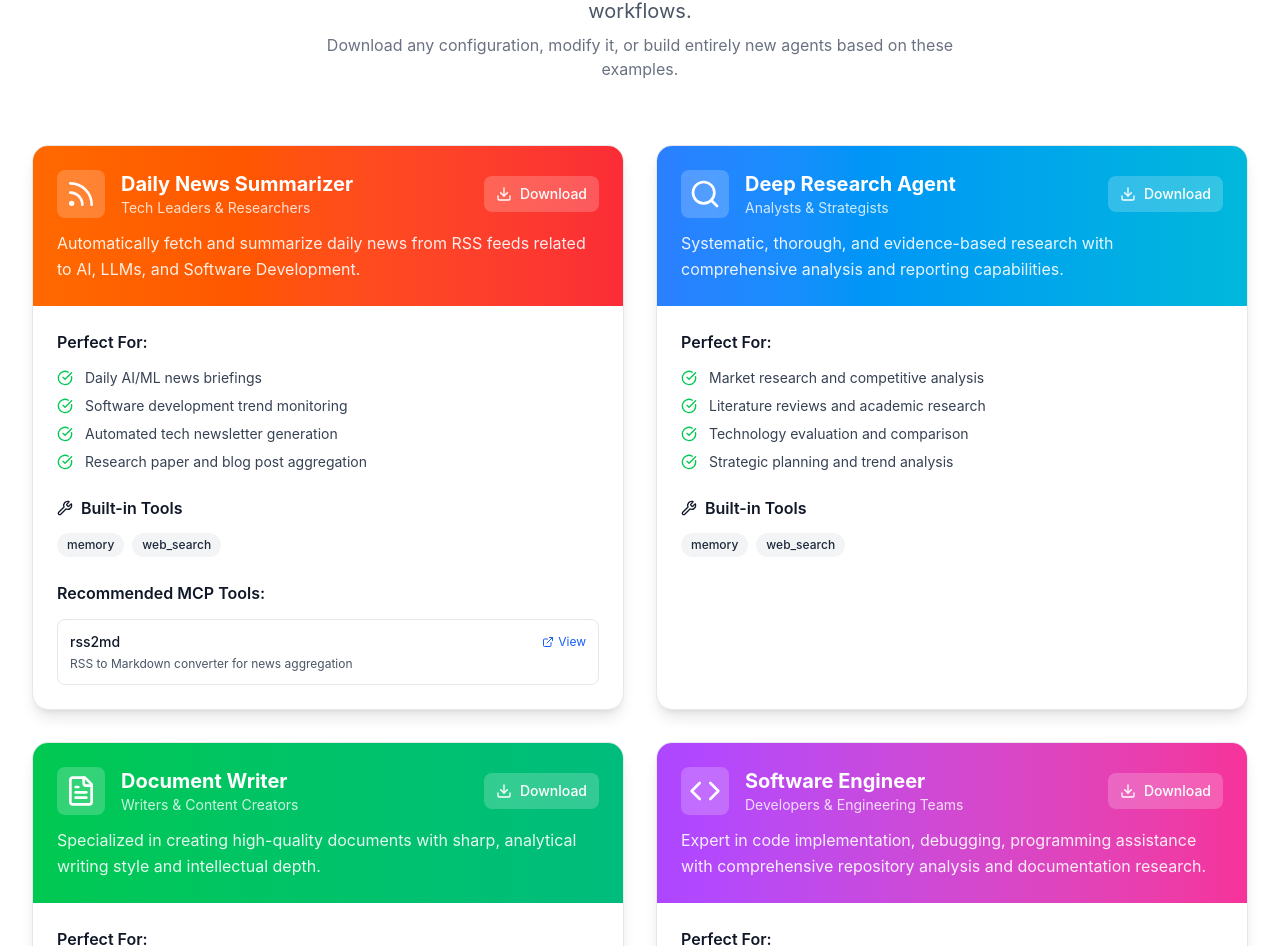
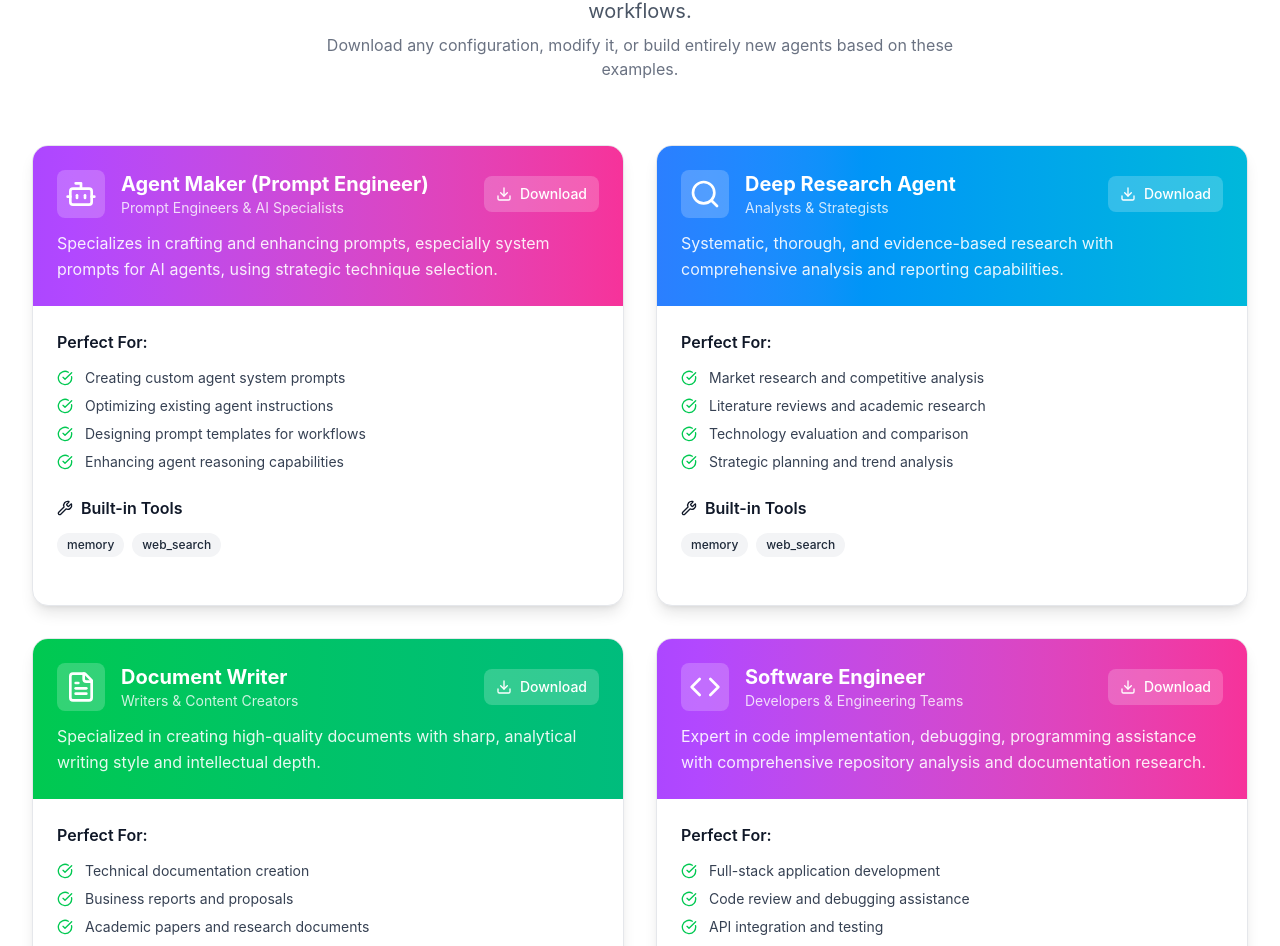
Before and after one commit to daltonnyx/daltonnyx.github.io, a React (Vite) app: page / in a window 1280 px wide. Shown: the part 5692-6638 px from the top of the page. Built offline with nearby package versions, Linux system fonts and the light colour scheme.

Commit message:
replace summarizer with promptmaker agent

```diff
--- a/src/components/sections/UseCases.tsx
+++ b/src/components/sections/UseCases.tsx
@@ -1,5 +1,4 @@
 import {
-  Rss,
   Search,
   FileText,
   Code,
@@ -10,32 +9,27 @@ import {
   Download,
   ExternalLink,
   Wrench,
+  Bot,
 } from "lucide-react";
 
 const UseCases = () => {
   const agents = [
     {
-      id: "DailySummarizer",
-      icon: <Rss className="w-8 h-8" />,
-      title: "Daily News Summarizer",
+      id: "PromptMaker",
+      icon: <Bot className="w-8 h-8" />,
+      title: "Agent Maker (Prompt Engineer)",
       description:
-        "Automatically fetch and summarize daily news from RSS feeds related to AI, LLMs, and Software Development.",
+        "Specializes in crafting and enhancing prompts, especially system prompts for AI agents, using strategic technique selection.",
       tools: ["memory", "web_search"],
-      mcpTools: [
-        {
-          name: "rss2md",
-          url: "https://github.com/daltonnyx/userful-mcps/",
-          description: "RSS to Markdown converter for news aggregation"
-        }
+      mcpTools: [],
+      useCases: [
+        "Creating custom agent system prompts",
+        "Optimizing existing agent instructions",
+        "Designing prompt templates for workflows",
+        "Enhancing agent reasoning capabilities",
       ],
-      useCases: [
-        "Daily AI/ML news briefings",
-        "Software development trend monitoring",
-        "Automated tech newsletter generation",
-        "Research paper and blog post aggregation",
-      ],
-      color: "from-orange-500 to-red-500",
-      audience: "Tech Leaders & Researchers",
+      color: "from-purple-500 to-pink-500",
+      audience: "Prompt Engineers & AI Specialists",
       enabled: true,
     },
     {
```
Also changed, not shown: 1 other file (tests, documents, lock files or other folders).
